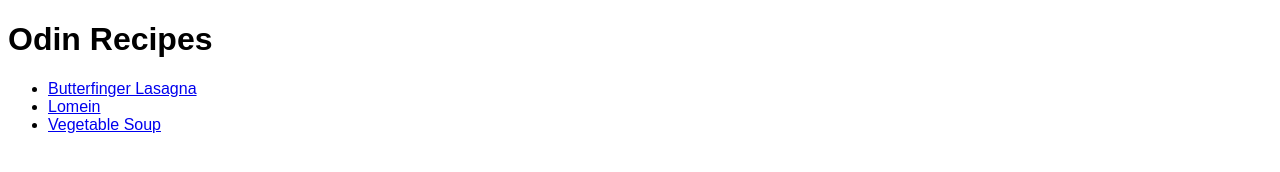
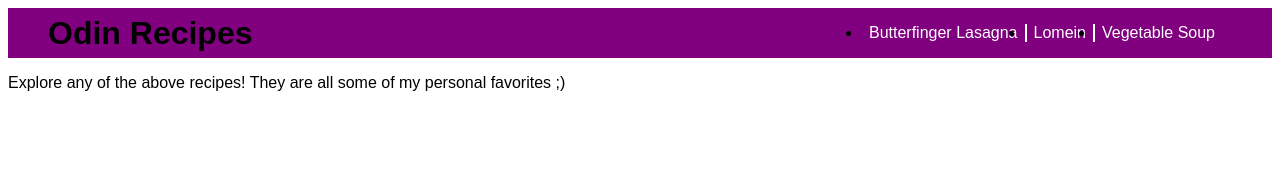
Before and after one commit to ethanwhall389/odin-recipes, a plain HTML site: page index.html in a window 1280 px wide. Drawn offline with Linux system fonts and the light colour scheme.

Commit message:
Add styling to entire site

```diff
--- a/index.html
+++ b/index.html
@@ -6,11 +6,17 @@
         <link rel="stylesheet" href="./styles.css">
     </head>
     <body>
-        <h1>Odin Recipes</h1>
-        <ul>
-            <li><a href="./recipes/butterfinger-lasagna.html">Butterfinger Lasagna</a></li>
-            <li><a href="./recipes/lomein.html">Lomein</a></li>
-            <li><a href="./recipes/vegetable-soup.html">Vegetable Soup</a></li>
-        </ul>
+
+
+            <ul class="nav">
+                <h1 class="heading">Odin Recipes</h1>
+                        <div>
+                            <li><a href="./recipes/butterfinger-lasagna.html">Butterfinger Lasagna</a></li>
+                            <li class="nav-center"><a href="./recipes/lomein.html">Lomein</a></li>
+                            <li><a href="./recipes/vegetable-soup.html">Vegetable Soup</a></li>
+                        </div>
+            </ul>
+
+        <p>Explore any of the above recipes! They are all some of my personal favorites ;)</p>
     </body>
 </html>
--- a/styles.css
+++ b/styles.css
@@ -1,3 +1,52 @@
 body {
     font-family: Arial, Helvetica, sans-serif;
 }
+
+img {
+    display: block;
+    height: auto;
+    width: 300px;
+    margin: 0 auto;
+}
+
+
+a:link, a:visited, nav {
+    text-decoration: none;
+    color: white;
+    list-style: none;
+    transition: 500ms;
+}
+
+a:hover {
+    color: rgb(210, 169, 210);
+}
+
+.nav {
+    background-color: purple;
+    height: 50px;
+    margin: 0;
+    display: flex;
+    justify-content: space-between;
+    flex-direction: row;
+    align-items: center;
+    gap: 15px;
+    padding-right: 50px;
+}
+
+div {
+    display: flex;
+    flex-direction: row;
+}
+
+li {
+    padding: 0 7px;
+}
+
+.nav-center {
+    border-left: solid white 2px;
+    border-right: solid white 2px;
+}
+
+h1 {
+    text-align: center;
+}
```
